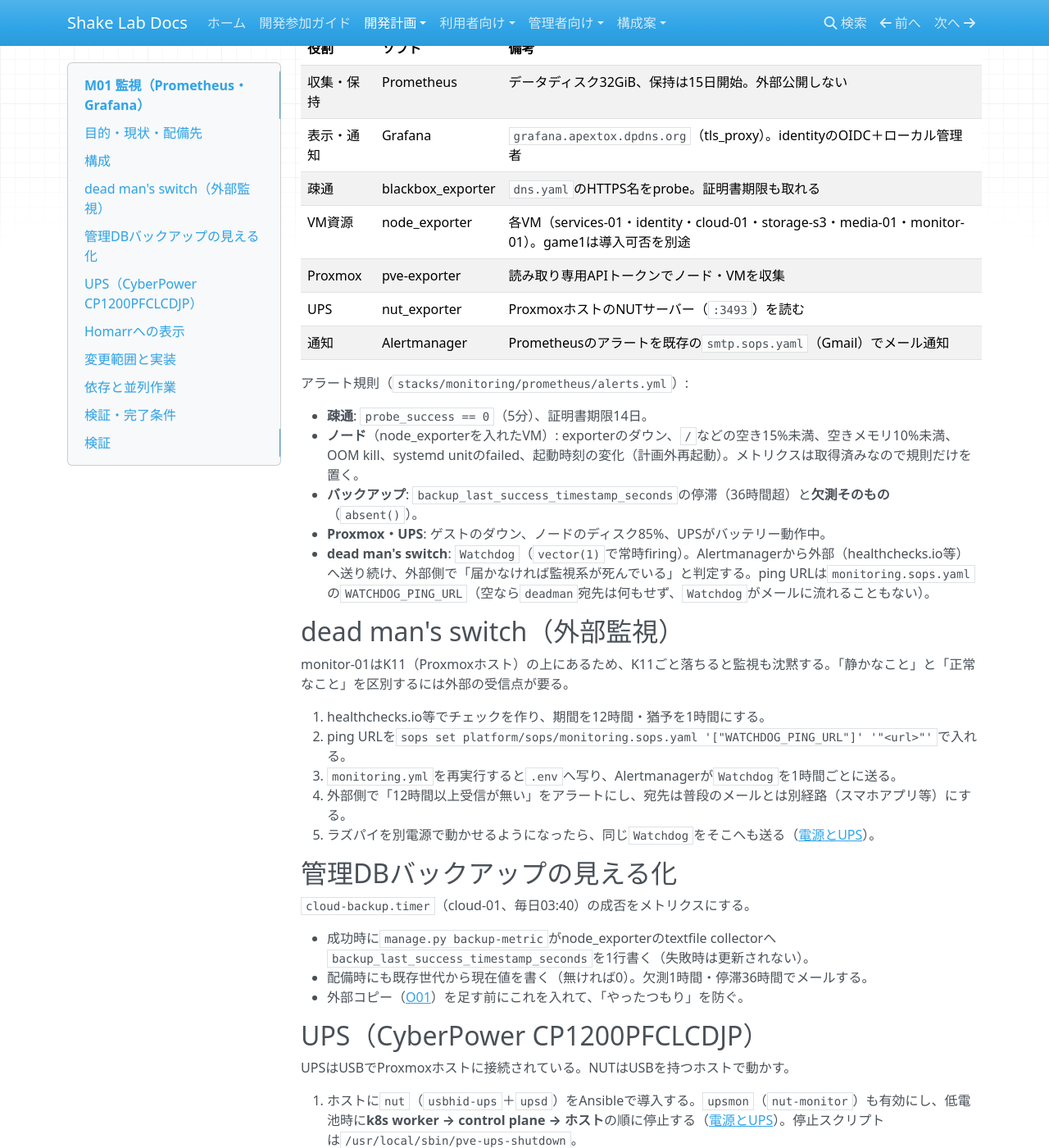
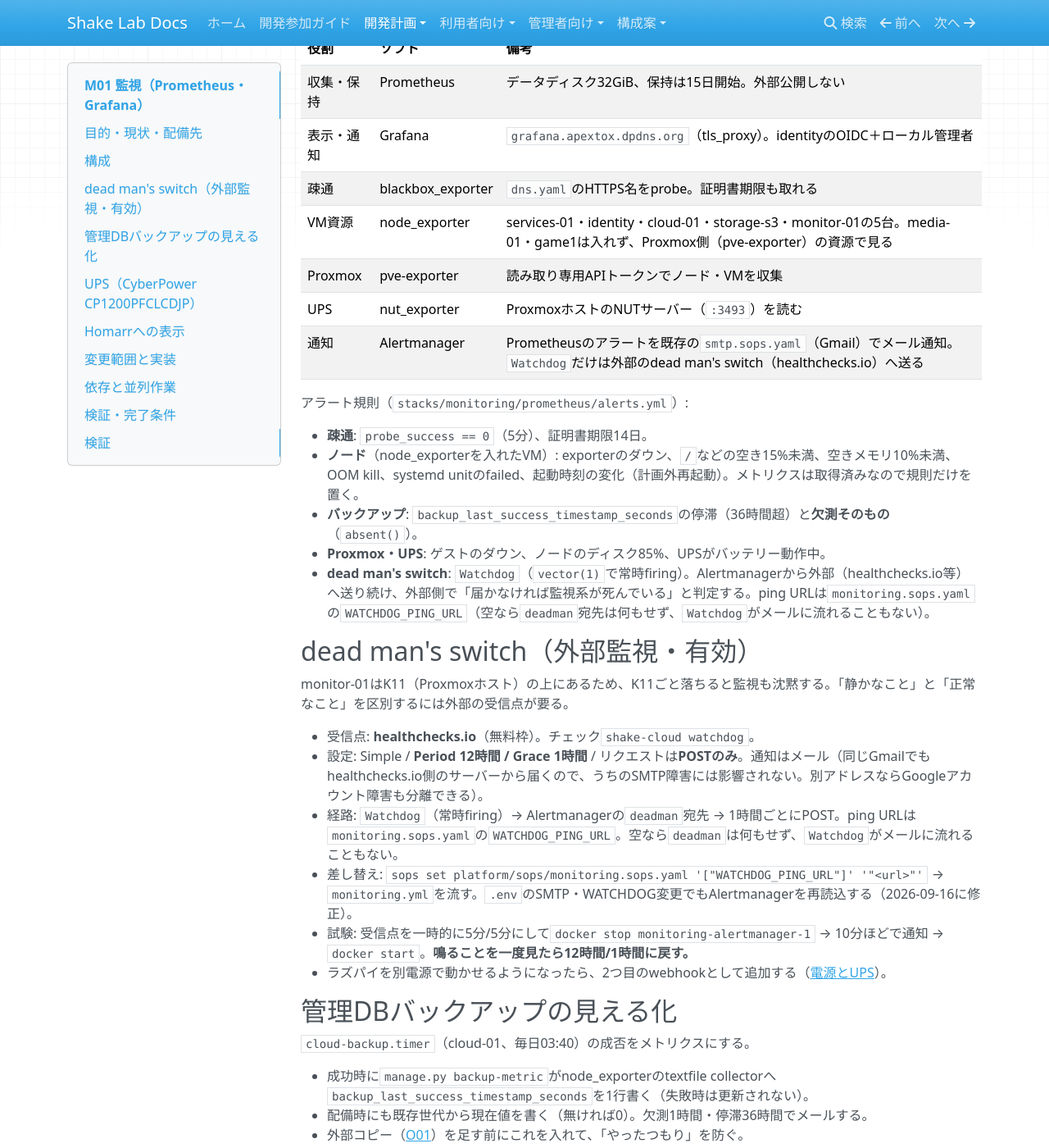
Before and after one commit to rurutheGeek/shake-cloud, an MkDocs documentation site: the page built from docs/development/M01-monitoring.md, in a window 1280 px wide and 1400 px high, scrolled down 500 px. Shown: the whole window at 82% size. Built offline with MkDocs 1.6.1, drawn with Linux system fonts in a browser that asks for light colours; nearby versions of some CDN libraries; a script that is not in the unit is left out; some of the changed text lies outside the part shown.

Commit message:
docs(monitoring): dead man's switchの有効化と監視内容を書き残す
- healthchecks.ioの受信点・12時間/1時間・POSTのみ・メール通知を記録
- 試験手順（5分/5分にしてAlertmanagerを停止）とwebhookメトリクスの確認を追加
- power.mdの見出し変更に追随（アンカー修正）
- node_exporterの実配備5台へ修正（media-01は対象外）

```diff
--- a/docs/development/M01-monitoring.md
+++ b/docs/development/M01-monitoring.md
@@ -1,6 +1,6 @@
 # M01 監視（Prometheus・Grafana）
 
-更新日: 2026-09-16。区分: **新規実装**。状態: **配備済み（monitor-01 `192.168.10.102`、`https://grafana.apextox.dpdns.org`）。全ターゲットup、UPS取得、メール通知を実機確認。HomarrのProxmox連携＋System Health／UPS（PeaNUT）ウィジェットとボード整列まで完了。node_exporterの資源アラート、dead man's switch、管理DBバックアップの最終成功メトリクス、低電池シャットダウン（upsmon）を追加済み**。
+更新日: 2026-09-16。区分: **新規実装**。状態: **配備済み（monitor-01 `192.168.10.102`、`https://grafana.apextox.dpdns.org`）。全ターゲットup、UPS取得、メール通知を実機確認。HomarrのProxmox連携＋System Health／UPS（PeaNUT）ウィジェットとボード整列まで完了。node_exporterの資源アラート、dead man's switch（healthchecks.ioで有効）、管理DBバックアップの最終成功メトリクス、低電池シャットダウン（upsmon）を追加済み**。
 
 ## 目的・現状・配備先
 
@@ -15,10 +15,10 @@
 | 収集・保持 | Prometheus | データディスク32GiB、保持は15日開始。外部公開しない |
 | 表示・通知 | Grafana | `grafana.apextox.dpdns.org`（tls_proxy）。identityのOIDC＋ローカル管理者 |
 | 疎通 | blackbox_exporter | `dns.yaml`のHTTPS名をprobe。証明書期限も取れる |
-| VM資源 | node_exporter | 各VM（services-01・identity・cloud-01・storage-s3・media-01・monitor-01）。game1は導入可否を別途 |
+| VM資源 | node_exporter | services-01・identity・cloud-01・storage-s3・monitor-01の5台。media-01・game1は入れず、Proxmox側（pve-exporter）の資源で見る |
 | Proxmox | pve-exporter | 読み取り専用APIトークンでノード・VMを収集 |
 | UPS | nut_exporter | ProxmoxホストのNUTサーバー（`:3493`）を読む |
-| 通知 | Alertmanager | Prometheusのアラートを既存の`smtp.sops.yaml`（Gmail）でメール通知 |
+| 通知 | Alertmanager | Prometheusのアラートを既存の`smtp.sops.yaml`（Gmail）でメール通知。`Watchdog`だけは外部のdead man's switch（healthchecks.io）へ送る |
 
 アラート規則（`stacks/monitoring/prometheus/alerts.yml`）:
 
@@ -28,15 +28,16 @@
 - **Proxmox・UPS**: ゲストのダウン、ノードのディスク85%、UPSがバッテリー動作中。
 - **dead man's switch**: `Watchdog`（`vector(1)`で常時firing）。Alertmanagerから外部（healthchecks.io等）へ送り続け、外部側で「届かなければ監視系が死んでいる」と判定する。ping URLは`monitoring.sops.yaml`の`WATCHDOG_PING_URL`（空なら`deadman`宛先は何もせず、`Watchdog`がメールに流れることもない）。
 
-## dead man's switch（外部監視）
+## dead man's switch（外部監視・有効）
 
 monitor-01はK11（Proxmoxホスト）の上にあるため、K11ごと落ちると監視も沈黙する。「静かなこと」と「正常なこと」を区別するには外部の受信点が要る。
 
-1. healthchecks.io等でチェックを作り、期間を12時間・猶予を1時間にする。
-2. ping URLを`sops set platform/sops/monitoring.sops.yaml '["WATCHDOG_PING_URL"]' '"<url>"'`で入れる。
-3. `monitoring.yml`を再実行すると`.env`へ写り、Alertmanagerが`Watchdog`を1時間ごとに送る。
-4. 外部側で「12時間以上受信が無い」をアラートにし、宛先は普段のメールとは別経路（スマホアプリ等）にする。
-5. ラズパイを別電源で動かせるようになったら、同じ`Watchdog`をそこへも送る（[電源とUPS](../operations/power.md)）。
+- 受信点: **healthchecks.io**（無料枠）。チェック`shake-cloud watchdog`。
+- 設定: Simple / **Period 12時間 / Grace 1時間** / リクエストは**POSTのみ**。通知はメール（同じGmailでもhealthchecks.io側のサーバーから届くので、うちのSMTP障害には影響されない。別アドレスならGoogleアカウント障害も分離できる）。
+- 経路: `Watchdog`（常時firing）→ Alertmanagerの`deadman`宛先 → 1時間ごとにPOST。ping URLは`monitoring.sops.yaml`の`WATCHDOG_PING_URL`。空なら`deadman`は何もせず、`Watchdog`がメールに流れることもない。
+- 差し替え: `sops set platform/sops/monitoring.sops.yaml '["WATCHDOG_PING_URL"]' '"<url>"'` → `monitoring.yml`を流す。`.env`のSMTP・WATCHDOG変更でもAlertmanagerを再読込する（2026-09-16に修正）。
+- 試験: 受信点を一時的に5分/5分にして`docker stop monitoring-alertmanager-1` → 10分ほどで通知 → `docker start`。**鳴ることを一度見たら12時間/1時間に戻す。**
+- ラズパイを別電源で動かせるようになったら、2つ目のwebhookとして追加する（[電源とUPS](../operations/power.md#停電で自動停止させる実装済み)）。
 
 ## 管理DBバックアップの見える化
 
@@ -50,7 +51,7 @@
 
 UPSはUSBでProxmoxホストに接続されている。NUTはUSBを持つホストで動かす。
 
-1. ホストに`nut`（`usbhid-ups`＋`upsd`）をAnsibleで導入する。`upsmon`（`nut-monitor`）も有効にし、低電池時に**k8s worker → control plane → ホスト**の順に停止する（[電源とUPS](../operations/power.md#停電で自動停止させる任意推奨)）。停止スクリプトは`/usr/local/sbin/pve-ups-shutdown`。
+1. ホストに`nut`（`usbhid-ups`＋`upsd`）をAnsibleで導入する。`upsmon`（`nut-monitor`）も有効にし、低電池時に**k8s worker → control plane → ホスト**の順に停止する（[電源とUPS](../operations/power.md#停電で自動停止させる実装済み)）。停止スクリプトは`/usr/local/sbin/pve-ups-shutdown`。
 2. `upsd`は監視LANだけへ公開し、nut_exporter（monitor-01）が読む。UPSの状態はGrafanaのダッシュボードとHomarrのUPSウィジェット（PeaNUT経由）へ出す。`monitor`ユーザーは読み取り専用のまま、upsmon専用ユーザーを分ける。
 3. **前提: ProxmoxホストへのSSH公開鍵登録（人）**。`platform/ansible/pve.ini`の`root`接続を使う。鍵は`~/.ssh/id_ed25519_pve`。
 
@@ -93,3 +94,4 @@
 - ノード規則: 一時的に閾値を上げた式を`/api/v1/query`で評価して鳴ることを確認し、実配備では戻す。
 - バックアップ: cloud-01で`manage.py backup`（手動）→ `backup_last_success_timestamp_seconds`が更新されるのをPrometheusで確認。
 - upsmon: `systemctl status nut-monitor`がactive、`upsc cyberpower@localhost ups.status`が`OL`。`journalctl -t pve-ups-shutdown`でdry-runのログを確認。
+- dead man's switch: Alertmanagerの`alertmanager_notifications_total{integration="webhook"}`が増え、`..._failed_total`が0（healthchecks.ioがPOSTを受理している）。
```
